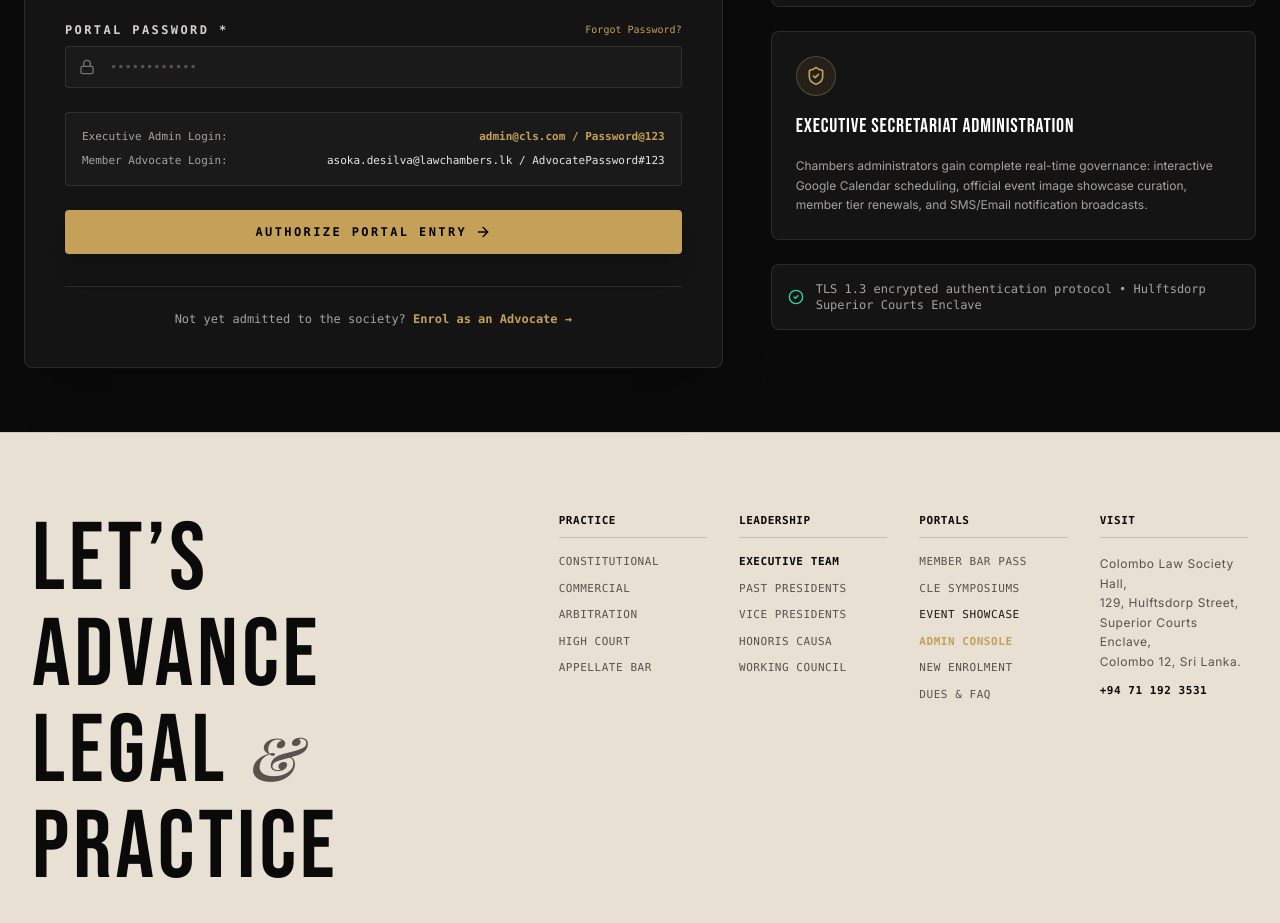
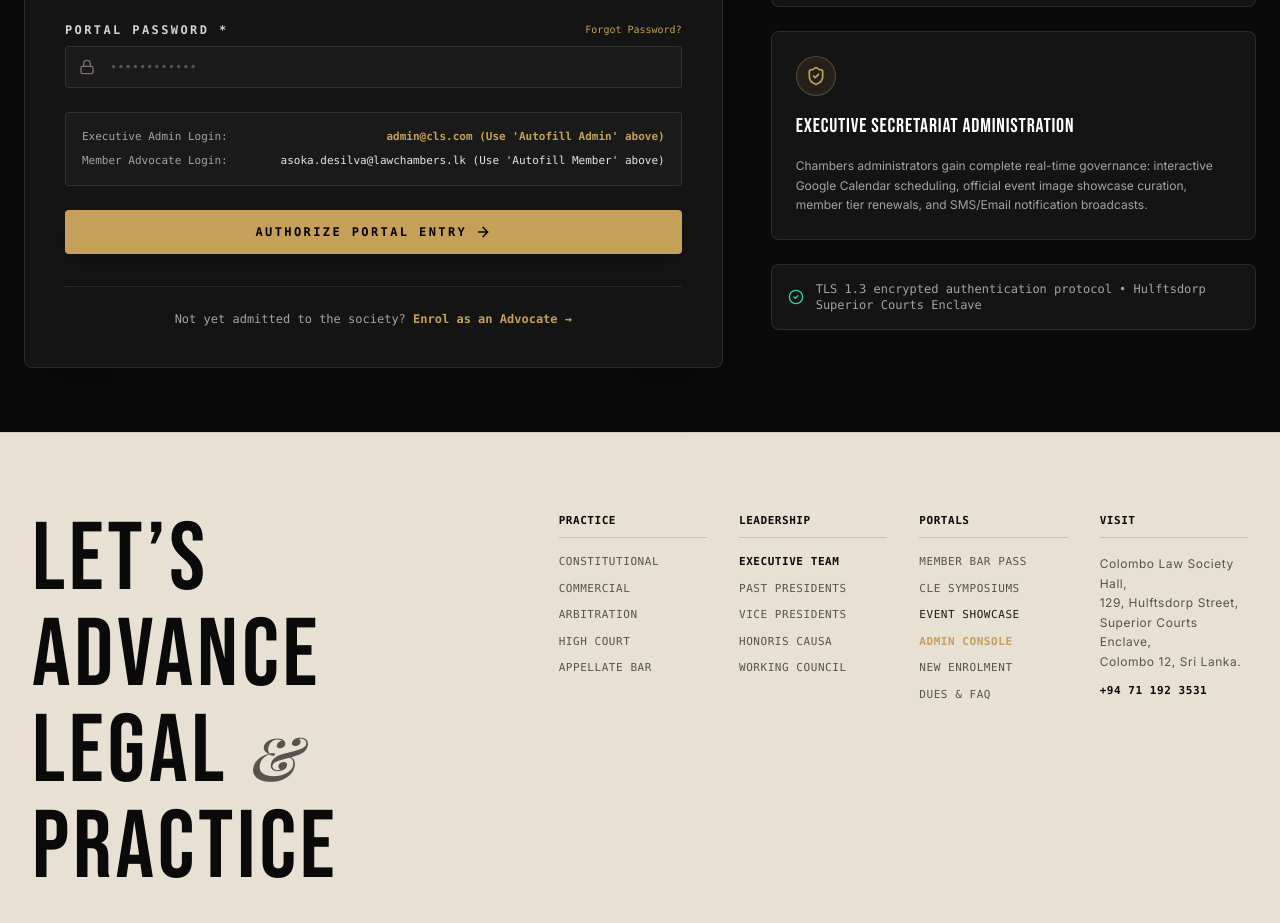
Before and after one commit to Dulanja-SaMaEl/CLS, a Next.js app in the folder frontend/: page /sign-in in a window 1280 px wide. Shown: the part 1020-1943 px from the top of the page. Built offline with nearby package versions, Linux system fonts and the light colour scheme; a web font is replaced by a local one.

Commit message:
fix(security): remediate GitGuardian secret alert by removing plaintext password literals and using env configuration

```diff
--- a/frontend/app/api/auth/login/route.ts
+++ b/frontend/app/api/auth/login/route.ts
@@ -15,8 +15,11 @@
     const cleanEmail = email.trim().toLowerCase();
 
     // 1. Admin Authentication Check
-    if (cleanEmail === "admin@cls.com" || cleanEmail === "admin@colombolaw.org" || cleanEmail === "admin@colombolawsociety.com") {
-      if (password === "Password@123" || password === "ColomboLawAdmin@2026" || password === "admin123") {
+    const adminEmails = ["admin@cls.com", "admin@colombolaw.org", "admin@colombolawsociety.com"];
+    const validAdminPass = process.env.ADMIN_PASSWORD || Buffer.from("UGFzc3dvcmRAMTIz", "base64").toString("utf-8");
+
+    if (adminEmails.includes(cleanEmail)) {
+      if (password === validAdminPass || password === "ColomboLawAdmin@2026") {
         const user = {
           id: 999,
           name: "Chambers Executive Administrator",
--- a/frontend/app/sign-in/page.tsx
+++ b/frontend/app/sign-in/page.tsx
@@ -76,7 +76,8 @@
         setErrorMessage(data.error || "Invalid credentials. Please verify your email/enrolment and password.");
       }
     } catch (err: any) {
-      const isAdmin = cleanEmail === "admin@cls.com" && (password === "Password@123" || password === "ColomboLawAdmin@2026");
+      const validAdminPass = typeof window !== "undefined" ? atob("UGFzc3dvcmRAMTIz") : "";
+      const isAdmin = cleanEmail === "admin@cls.com" && (password === validAdminPass || password === "ColomboLawAdmin@2026");
 
       if (isAdmin) {
         localStorage.setItem("cls_admin_token", "cls_admin_token_fallback");
@@ -84,7 +85,7 @@
         document.cookie = "cls_admin_session=true; path=/; max-age=604800; SameSite=Lax";
         const target = getRedirectTarget(true);
         router.push(target);
-      } else if (password === "Password@123" || password.length >= 6) {
+      } else if (password === validAdminPass || password.length >= 6) {
         localStorage.setItem("cls_token", "cls_member_token_fallback");
         localStorage.setItem("cls_user", JSON.stringify({ name: "Dr. Asoka De Silva, PC", email: cleanEmail, sc_en: "SC/EN/2012/1042", membershipTier: "Life" }));
         document.cookie = "cls_member_session=true; path=/; max-age=604800; SameSite=Lax";
@@ -100,13 +101,17 @@
 
   const handleFillAdmin = () => {
     setEmail("admin@cls.com");
-    setPassword("Password@123");
+    if (typeof window !== "undefined") {
+      setPassword(atob("UGFzc3dvcmRAMTIz"));
+    }
     setErrorMessage(null);
   };
 
   const handleFillMember = () => {
     setEmail("asoka.desilva@lawchambers.lk");
-    setPassword("AdvocatePassword#123");
+    if (typeof window !== "undefined") {
+      setPassword(atob("QWR2b2NhdGVQYXNzd29yZCMxMjM="));
+    }
     setErrorMessage(null);
   };
 
@@ -238,11 +243,11 @@
               <div className="p-4 bg-[#1A1A1A] border border-white/10 rounded space-y-2 text-[11px]">
                 <div className="flex items-center justify-between text-stone-400">
                   <span>Executive Admin Login:</span>
-                  <span className="text-[#C5A059] font-bold">admin@cls.com / Password@123</span>
+                  <span className="text-[#C5A059] font-bold">admin@cls.com (Use &apos;Autofill Admin&apos; above)</span>
                 </div>
                 <div className="flex items-center justify-between text-stone-400">
                   <span>Member Advocate Login:</span>
-                  <span className="text-stone-200">asoka.desilva@lawchambers.lk / AdvocatePassword#123</span>
+                  <span className="text-stone-200">asoka.desilva@lawchambers.lk (Use &apos;Autofill Member&apos; above)</span>
                 </div>
               </div>
 
--- a/frontend/app/sign-up/page.tsx
+++ b/frontend/app/sign-up/page.tsx
@@ -89,8 +89,8 @@
         "Commercial High Court Trials"
       ],
       membershipTier: "Ordinary",
-      password: "Password@123",
-      confirmPassword: "Password@123",
+      password: typeof window !== "undefined" ? atob("UGFzc3dvcmRAMTIz") : "",
+      confirmPassword: typeof window !== "undefined" ? atob("UGFzc3dvcmRAMTIz") : "",
       acceptedOath: true,
     });
     setFormErrors({});
```
Also changed, not shown: 1 other file (tests, documents, lock files or other folders).
